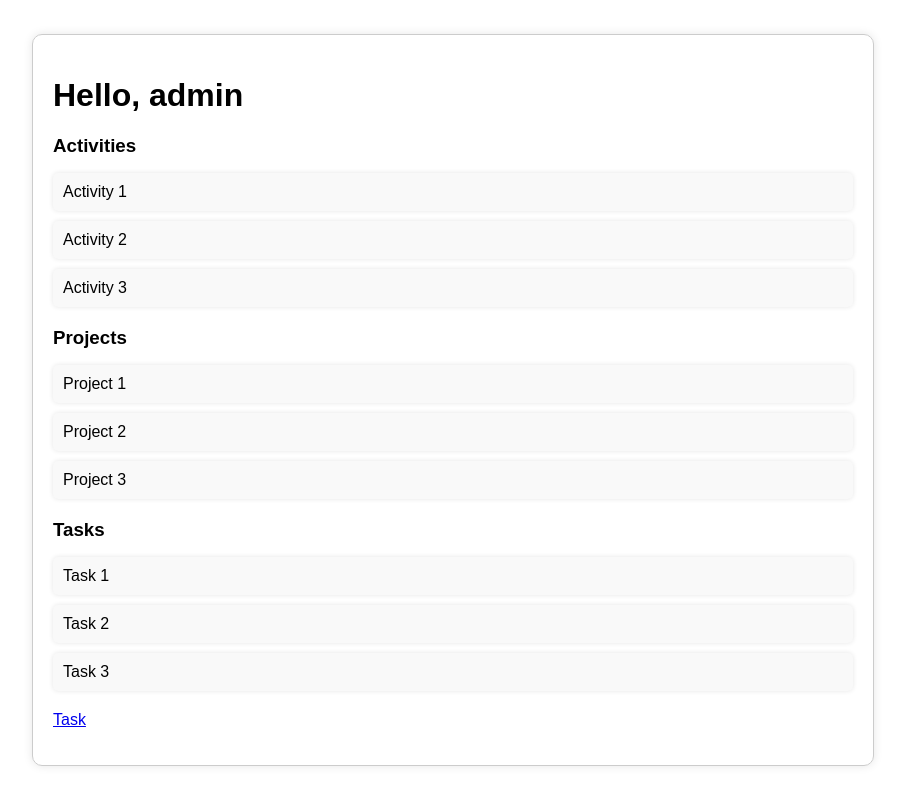
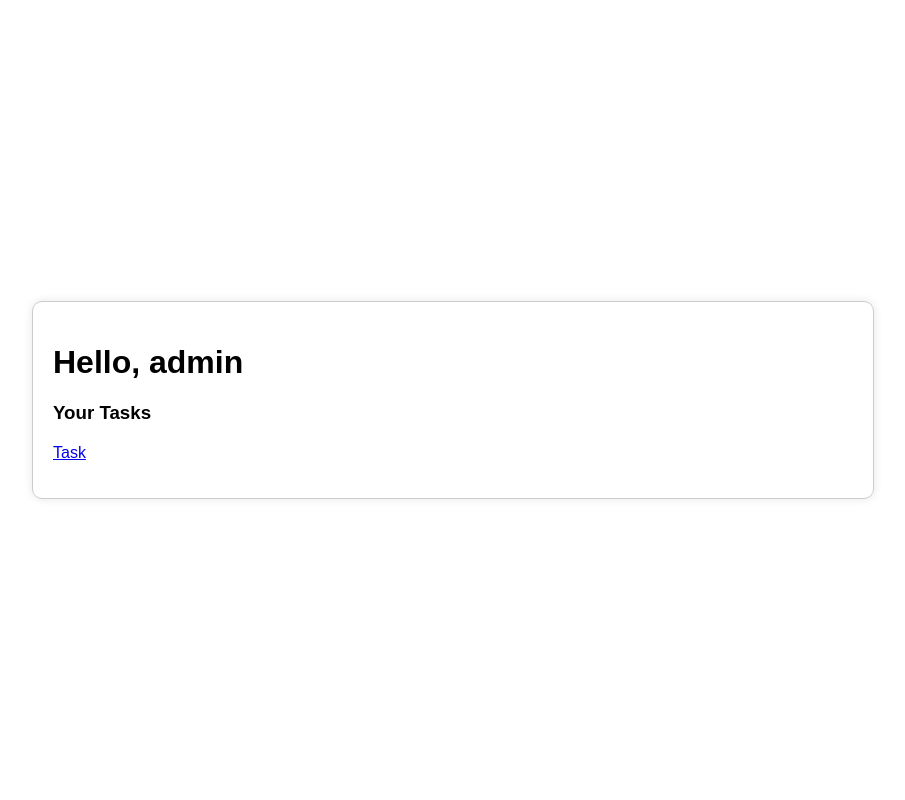
Before and after one commit to ShatakshiRanjan/JIOWebDesign, a Flask app: page /nextpage in a window 1280 px wide. Shown: the whole page, without its empty margins (187-1092 px from the left). Run offline with Flask 3, Linux system fonts and the light colour scheme; the visitor is signed in with stand-in values (Sample User, id 1); some libraries are stand-ins or nearby versions.

Commit message:
task-dashboard needs to be fixed

```diff
--- a/Flask/Main.py
+++ b/Flask/Main.py
@@ -1,9 +1,7 @@
-from flask import Flask, render_template, request, redirect, url_for, session, send_from_directory
+from flask import Flask, render_template, request, redirect, url_for, session
 from flask_mysqldb import MySQL
 import MySQLdb.cursors
-import re
 import hashlib
-import os
 
 app = Flask(__name__)
 
@@ -16,12 +14,8 @@ app.config['MYSQL_USER'] = 'root'
 app.config['MYSQL_PASSWORD'] = 't9dGn6iug*5hdj_'
 app.config['MYSQL_DB'] = 'Taskify'
 
-# Intialize MySQL
+# Initialize MySQL
 mysql = MySQL(app)
-
-# def favicon():
-#     return send_from_directory(os.path.join(app.root_path, 'static', 'Images'),
-#                                'favicon.ico', mimetype='image/vnd.microsoft.icon')
 
 @app.route("/register", methods=["GET", "POST"])
 def register():
@@ -91,15 +85,26 @@ def home():
 def nextpage():
     user_id = session.get("user_id")
     if user_id:
+        cursor = mysql.connection.cursor(MySQLdb.cursors.DictCursor)
+
+        # Fetch user first name
         if user_id == "admin":
-            return render_template('dashboard.html', first_name="admin")
+            first_name = "admin"
+            tasks = []
         else:
-            cursor = mysql.connection.cursor(MySQLdb.cursors.DictCursor)
             cursor.execute("SELECT first_name FROM users WHERE id = %s", (user_id,))
             user = cursor.fetchone()
-            cursor.close()
-            if user:
-                return render_template('dashboard.html', first_name=user['first_name'])
+            first_name = user['first_name'] if user else None
+
+            # Fetch tasks for the user
+            cursor.execute("SELECT task FROM tasks WHERE user_id = %s", (user_id,))
+            tasks = cursor.fetchall()
+
+        cursor.close()
+
+        if first_name:
+            return render_template('dashboard.html', first_name=first_name, tasks=tasks)
+
     return redirect(url_for('login'))
 
 @app.route('/task')
@@ -112,6 +117,10 @@ def task():
 
 @app.route('/submit_task', methods=['POST'])
 def submit_task():
+    user_id = session.get("user_id")
+    if not user_id:
+        return redirect(url_for('login'))
+
     task = request.form['task']
     dateOfTaskStart = request.form['dateOfTaskStart']
     dateOfTaskEnd = request.form['dateOfTaskEnd']
@@ -119,8 +128,8 @@ def submit_task():
     descript = request.form['descript']
 
     cursor = mysql.connection.cursor()
-    sql = "INSERT INTO tasks (task, dateOfTaskStart, dateOfTaskEnd, dedicatedTo, descript) VALUES (%s, %s, %s, %s, %s)"
-    val = (task, dateOfTaskStart, dateOfTaskEnd, dedicatedTo, descript)
+    sql = "INSERT INTO tasks (user_id, task, dateOfTaskStart, dateOfTaskEnd, dedicatedTo, descript) VALUES (%s, %s, %s, %s, %s, %s)"
+    val = (user_id, task, dateOfTaskStart, dateOfTaskEnd, dedicatedTo, descript)
     cursor.execute(sql, val)
     mysql.connection.commit()
     cursor.close()
--- a/Flask/Templates/dashboard.html
+++ b/Flask/Templates/dashboard.html
@@ -48,27 +48,11 @@
     <div class="dashboard-container">
         <h1>Hello, {{ first_name }}</h1>
         <div class="section">
-            <h3>Activities</h3>
+            <h3>Your Tasks</h3>
             <ul>
-                <li>Activity 1</li>
-                <li>Activity 2</li>
-                <li>Activity 3</li>
-            </ul>
-        </div>
-        <div class="section">
-            <h3>Projects</h3>
-            <ul>
-                <li>Project 1</li>
-                <li>Project 2</li>
-                <li>Project 3</li>
-            </ul>
-        </div>
-        <div class="section">
-            <h3>Tasks</h3>
-            <ul>
-                <li>Task 1</li>
-                <li>Task 2</li>
-                <li>Task 3</li>
+                {% for task in tasks %}
+                    <li>{{ task['task'] }}</li>
+                {% endfor %}
             </ul>
         </div>
         <p id="Home" class="current">
```
Also changed, not shown: Flask/Templates/login.html (+4 -4 lines).
